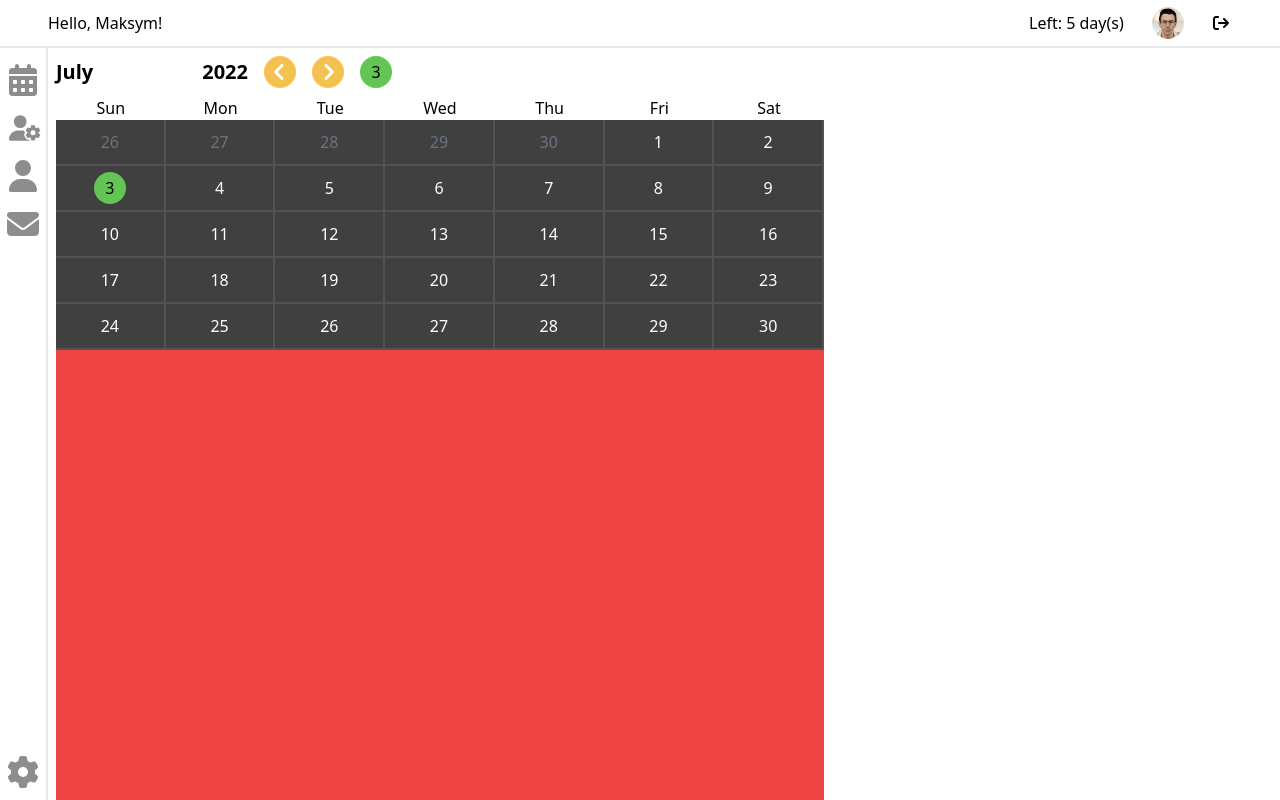
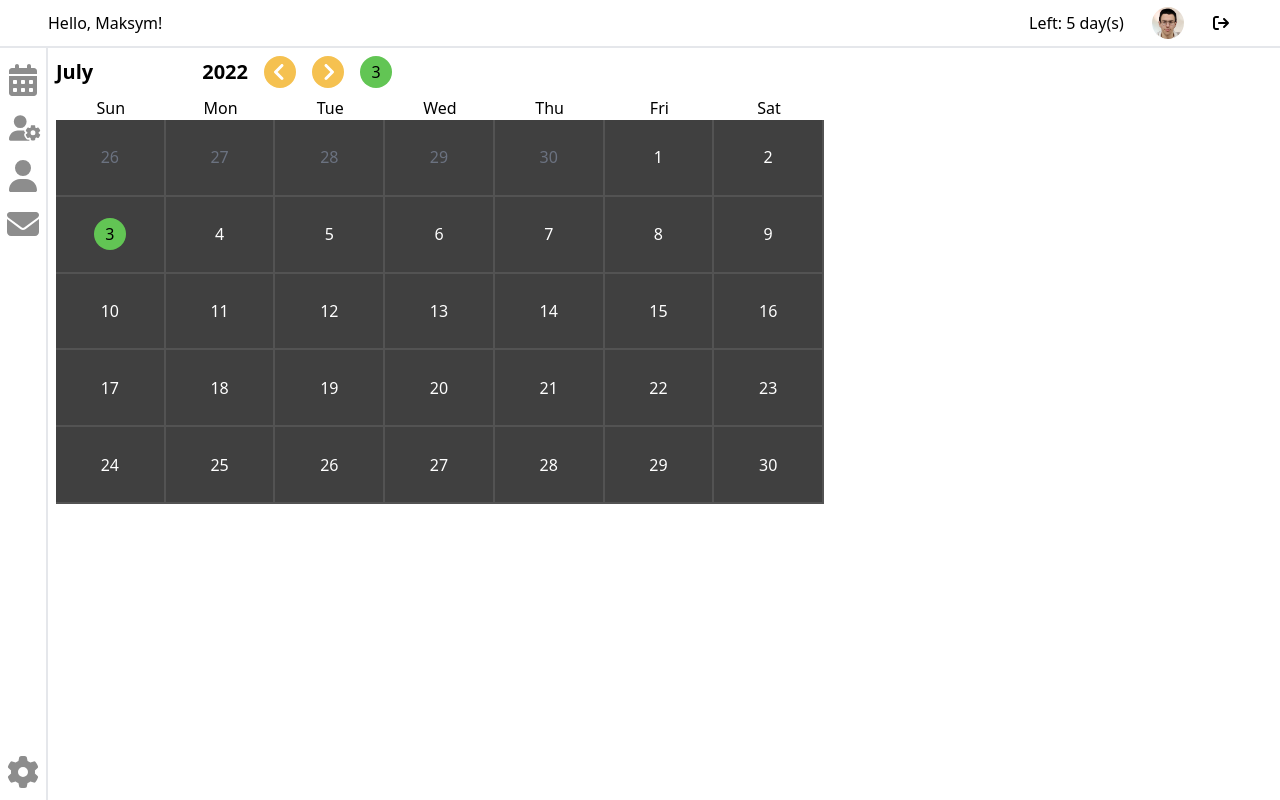
Before and after one commit to 9NightLight/VacationApp, a React (Create React App) app in the folder learning-react/: page / in a window 1280 px wide. Built offline with nearby package versions, Linux system fonts and the light colour scheme.

Commit message:
Comment App.js Event section

```diff
--- a/learning-react/src/App.js
+++ b/learning-react/src/App.js
@@ -32,13 +32,13 @@ function App() {
           <CalendarContext.Provider value={{currentCalendar, setCurrentCalendar}}>
             <Month month={currentCalendar} />
           </CalendarContext.Provider>
-          <div className='ml-2 w-192 h-full bg-red-500'>
+          {/* <div className='ml-2 w-192 h-full bg-red-500'>
             {
               savedEvents.map(event => {
                 return <EventBox key={event.id} event={event} />
               })
             }
-          </div>
+          </div> */}
         </div>
       </div>
     </React.Fragment>
```
